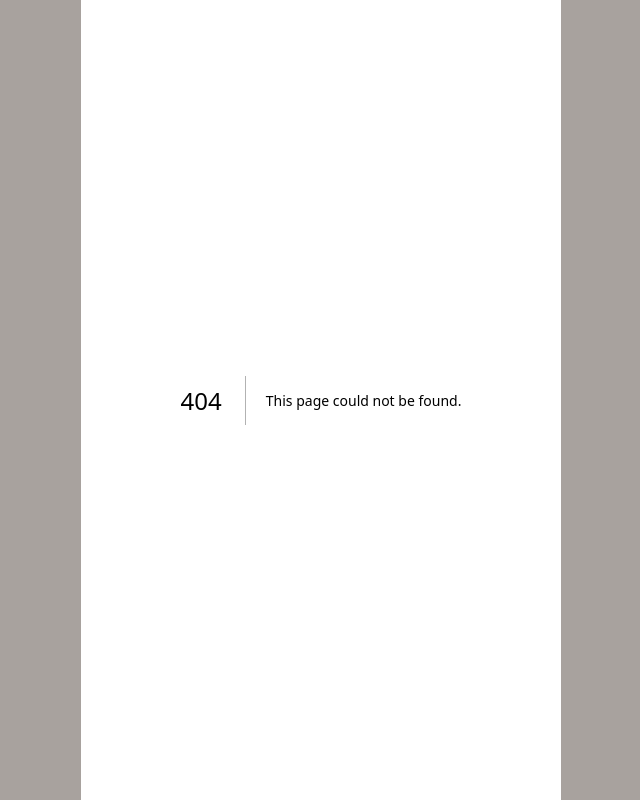
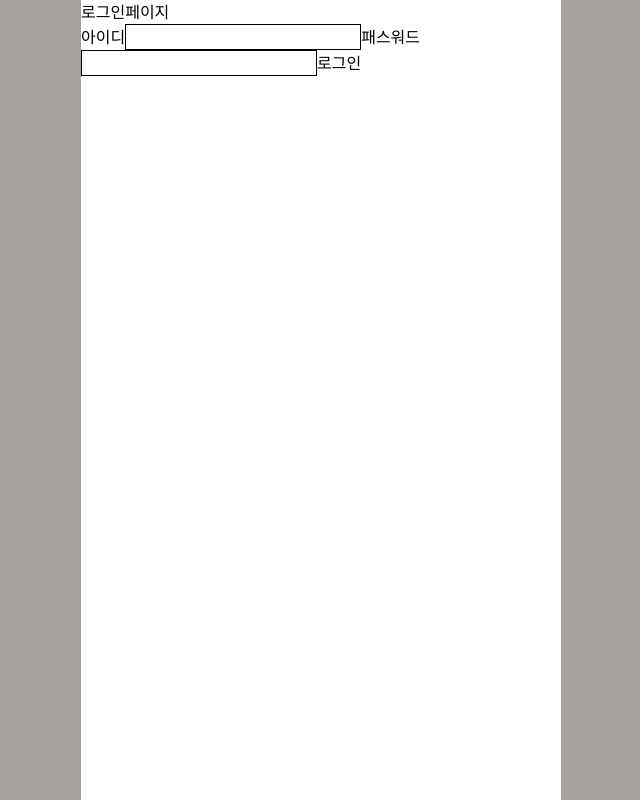
Before and after one commit to asdkim2130/front-practice, a Next.js app: page /assignments/login in a window 1280 px wide. Before the commit this address had no page. Shown: the whole page, without its empty margins (319-959 px from the left). Built offline with nearby package versions, Linux system fonts and the light colour scheme.

Commit message:
feat. 로그인 기본폼 구현

```diff
--- /dev/null
+++ b/src/app/assignments/login/page.tsx
@@ -0,0 +1,14 @@
+export default function LoginPage() {
+  return (
+    <div>
+      <h1>로그인페이지</h1>
+      <form>
+        <label>아이디</label>
+        <input type="text" className="border border-black" />
+        <label>패스워드</label>
+        <input type="password" className="border border-black" />
+        <button>로그인</button>
+      </form>
+    </div>
+  );
+}
```
Also changed, not shown: src/app/assignments/posts/new/page.tsx (renamed from src/app/assignments/posts/posts/new/page.tsx).
